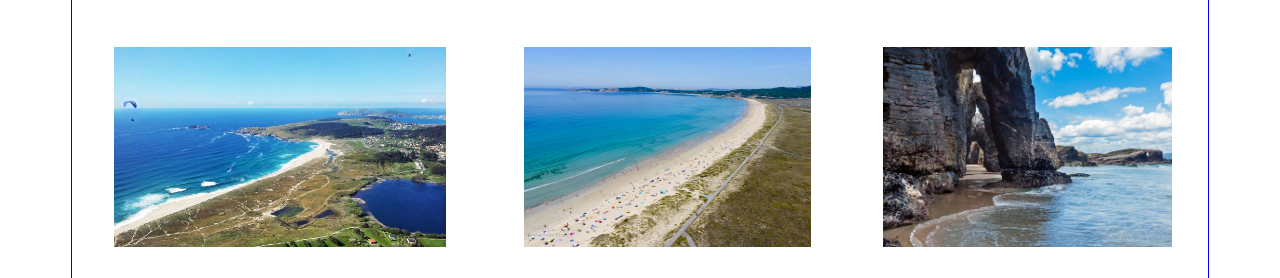
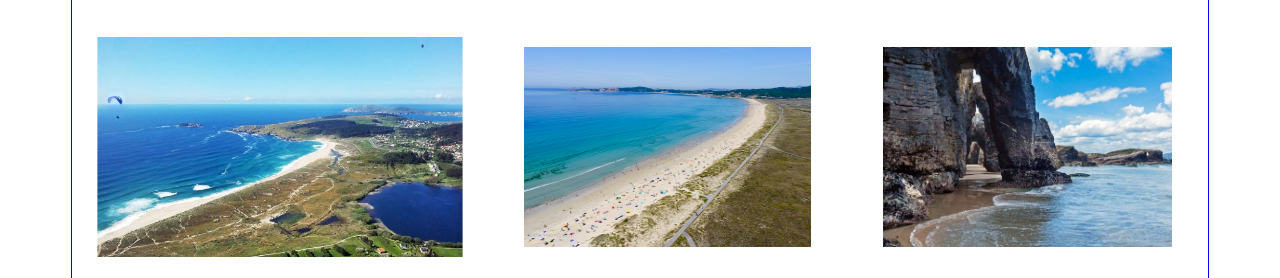
Before and after one commit to alfonsoporto22/WebPlayasConGrid, a plain HTML site: page index.html in a window 1280 px wide. In both pictures the pointer is over the picture 279 px from the left and 400 px from the top of the page. Shown: the part 254-532 px from the top of the page. Drawn offline with Linux system fonts and the light colour scheme.

Commit message:
Scale added

```diff
--- a/css/style.css
+++ b/css/style.css
@@ -34,10 +34,9 @@ h1{
     height: 200px;
     margin-left: 10%;
     transition: 100ms;
-    transition: 100ms;
 }
 
-.playas>img:hover{
+.playas>a:hover img{
     transform: scale(1.1);
 }
 
```
